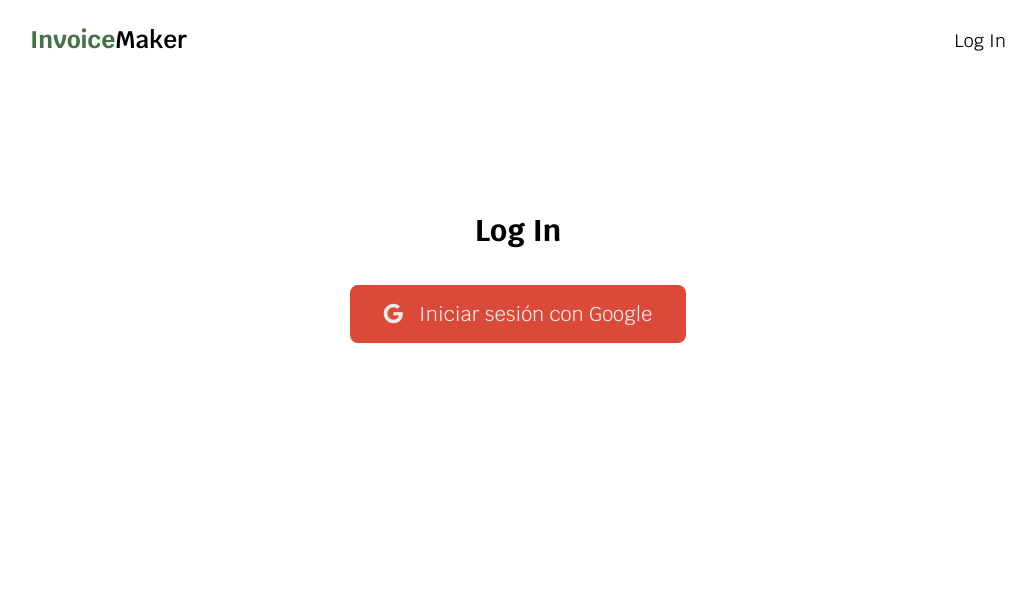
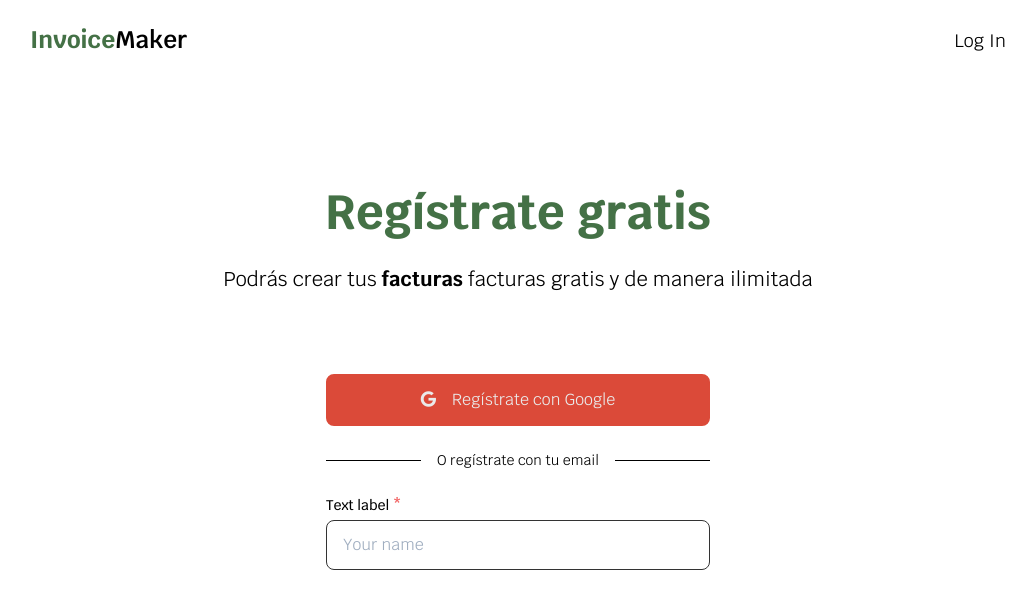
Before and after one commit to tonipareja/InvoiceMaker, a Nuxt app: page /auth/login in a window 1280 px wide. Shown: the top 608 px of the page, without its empty margins (122-1158 px from the left). Built offline with nearby package versions, Linux system fonts and the light colour scheme.

Commit message:
Last update

```diff
--- /dev/null
+++ b/components/auth/Inputsform.vue
@@ -0,0 +1,27 @@
+<template>
+  <div class="flex flex-wrap mb-4">
+    <div class="w-full">
+      <label class="text-sm text-left font-medium mb-1 block" :for="name">
+        Text label
+        <span class="text-rojoclose font-bold">*</span>
+      </label>
+      <input
+        id=""
+        class="form-input w-full text-sm sm:text-base py-3 px-4 border-2 rounded-lg"
+        placeholder="Your name"
+        type="text"
+      />
+    </div>
+  </div>
+</template>
+
+<script>
+export default {};
+</script>
+
+<style>
+.form-input {
+  border-color: #333333;
+  border-width: 1px;
+}
+</style>
--- a/components/auth/SocialLoginButton.vue
+++ b/components/auth/SocialLoginButton.vue
@@ -1,10 +1,10 @@
 <template>
   <button
-    class="text-base sm:text-xl py-3 px-8 border-2 rounded-lg text-grisaceo w-full sm:w-auto mb-4 focus:outline-none"
+    class="text-sm sm:text-base py-3 border-2 rounded-lg text-grisaceo w-full focus:outline-none"
     :class="type"
     @click="$emit('click')"
   >
-    <i class="fab fa-google mr-4"></i>Iniciar sesión con Google
+    <i class="fab fa-google mr-4"></i>Regístrate con Google
   </button>
 </template>
 
--- a/pages/auth/login.vue
+++ b/pages/auth/login.vue
@@ -1,8 +1,25 @@
 <template>
   <div class="container max-w-5xl mx-auto px-4 sm:px-6">
-    <section class="max-w-4xl mx-auto text-center mt-16 sm:mt-32">
-      <h1 class="text-3xl font-bold mb-8">Log In</h1>
-      <SocialLoginButton type="google" @click="loginWithGoogle" />
+    <section class="max-w-4xl mx-auto text-center mt-16 sm:mt-24">
+      <div class="pb-12 md:pb-20">
+        <h1 class="text-5xl sm font-bold mb-4 text-verde">Regístrate gratis</h1>
+        <p class="text-xl">
+          Podrás crear tus
+          <span class="font-bold">facturas</span> facturas gratis y de manera
+          ilimitada
+        </p>
+      </div>
+      <div class="max-w-sm mx-auto">
+        <SocialLoginButton type="google" @click="loginWithGoogle" />
+        <div class="flex items-center my-6">
+          <div class="border-t border-gray-100 flex-grow mr-4"></div>
+          <div class="text-sm">O regístrate con tu email</div>
+          <div class="border-t border-gray-700 flex-grow ml-4"></div>
+        </div>
+        <div>
+          <Inputsform />
+        </div>
+      </div>
     </section>
   </div>
 </template>
```
